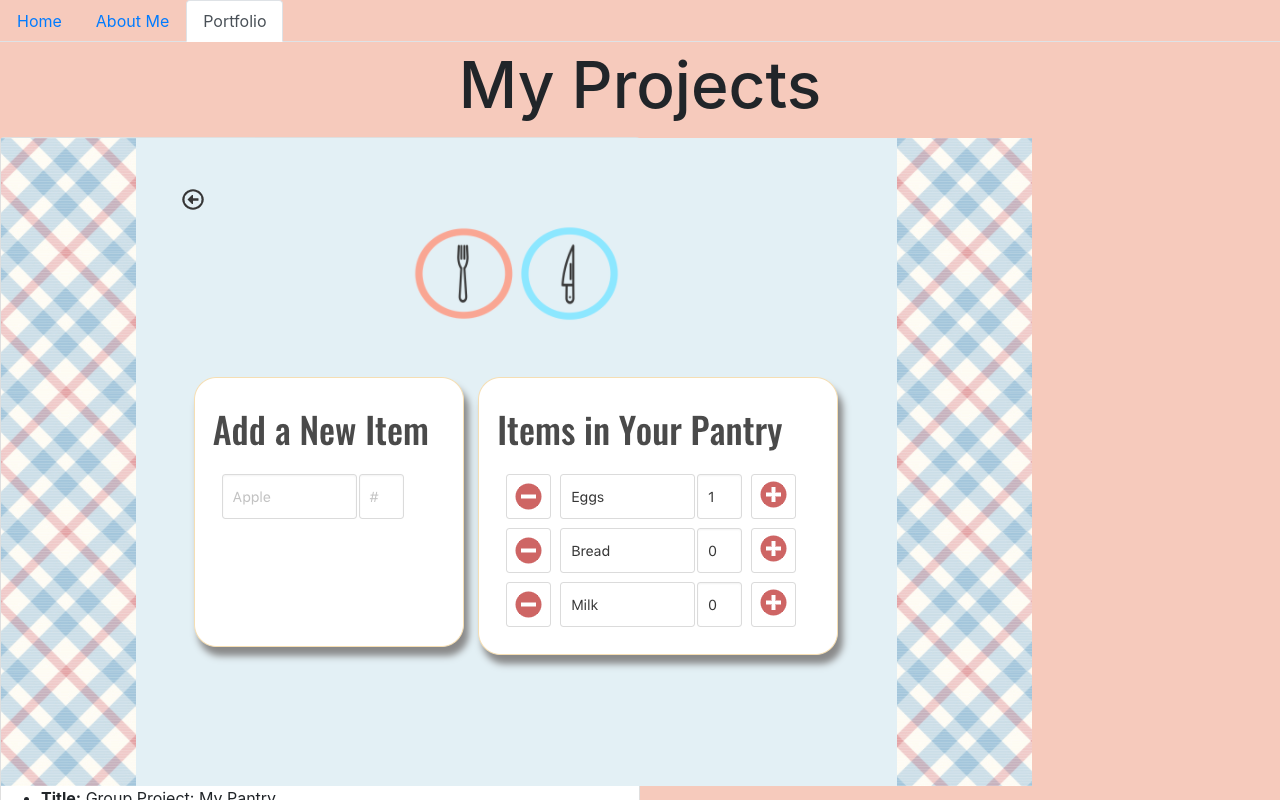
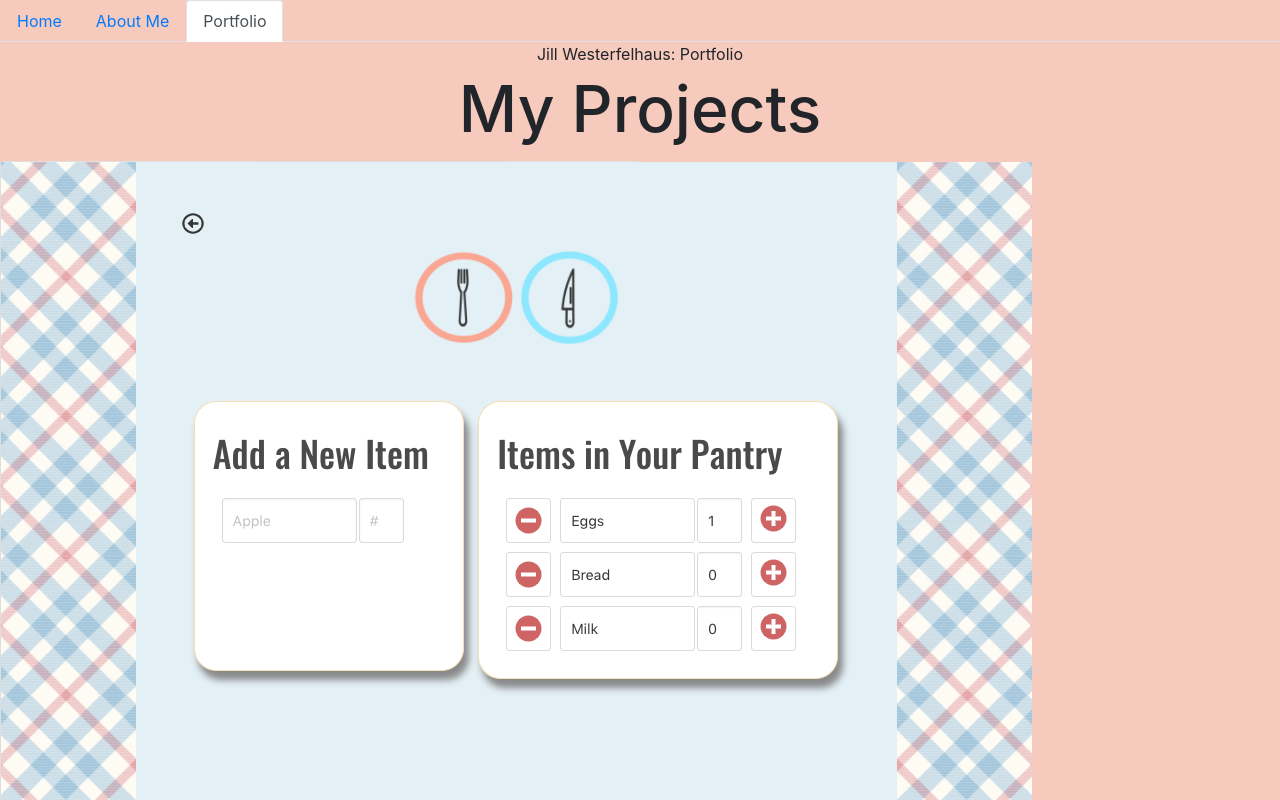
Before and after one commit to JIllWesterfelhaus/ReactPortfolio, a React (Create React App) app in the folder portfolio/: page /portfolio in a window 1280 px wide. Shown: the top 800 px of the page. Built offline with nearby package versions, Linux system fonts and the light colour scheme.

Commit message:
added header

```diff
--- a/portfolio/src/App.js
+++ b/portfolio/src/App.js
@@ -5,16 +5,19 @@ import Home from "./components/pages/Home";
 import AboutMe from "./components/pages/AboutMe";
 import Portfolio from "./components/pages/Portfolio";
 import Footer from "./components/Footer";
+import Header from "./components/Header";
 
 function App() {
   return (
     <Router>
       <div>
         <Navtabs />
+        <Header/>
         <Route exact path="/home" component={Home} />
         <Route exact path="/about" component={AboutMe} />
         <Route exact path="/portfolio" component={Portfolio} />
         <Footer/>
+
       </div>
     </Router>
   );
--- a/portfolio/src/components/Header.js
+++ b/portfolio/src/components/Header.js
@@ -0,0 +1,13 @@
+import React from "react";
+
+function Header () {
+    return (
+        <div className="row d-flex justify-content-center">
+        <header className="header">
+            <span>Jill Westerfelhaus: Portfolio</span>
+        </header>
+        </div>
+    );
+}
+
+export default Header;
```
